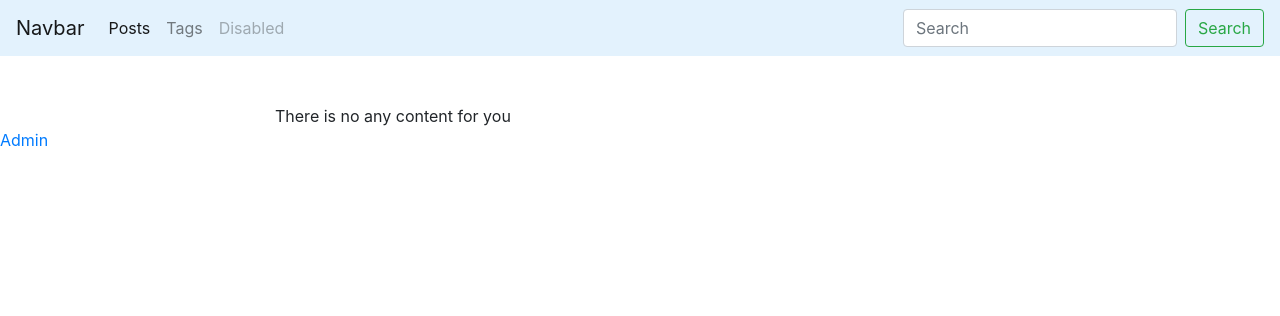
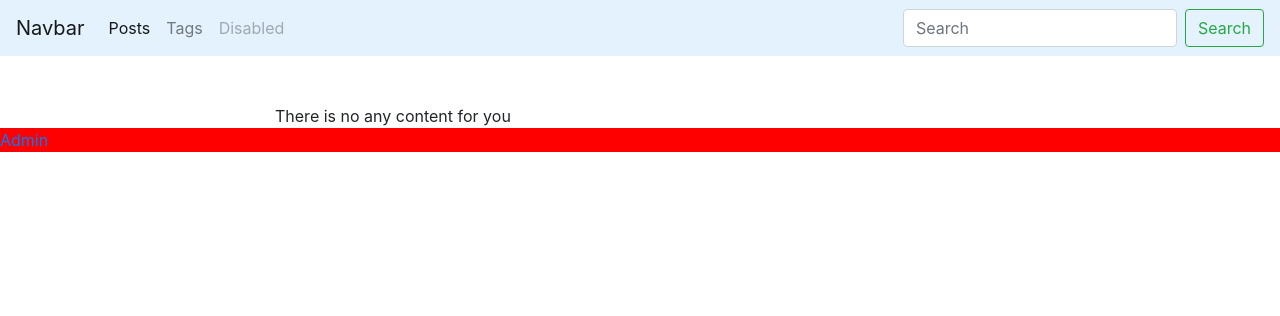
Before and after one commit to DianaGrass/blog, a Django app: template django/app/blogengine/templates/base.html in a window 1280 px wide. Shown: the top 316 px of the page. Run offline with Django 3.2, Linux system fonts and the light colour scheme; the template is opened without the code that fills it, so the values that code supplies are empty; parts of the project's set-up code (start-up, migrations or seed data) failed here and were passed over; some libraries are stand-ins or nearby versions.

Commit message:
add add static

```diff
--- a/django/app/blogengine/blogengine/settings.py
+++ b/django/app/blogengine/blogengine/settings.py
@@ -121,3 +121,6 @@ USE_TZ = True
 # https://docs.djangoproject.com/en/2.2/howto/static-files/
 
 STATIC_URL = '/static/'
+STATICFILES_DIRS = [
+    os.path.join(BASE_DIR, 'static')
+]
--- /dev/null
+++ b/django/app/blogengine/static/css/styles.css
@@ -0,0 +1,3 @@
+.admin-panel {
+    background : red;
+}
--- a/django/app/blogengine/templates/base.html
+++ b/django/app/blogengine/templates/base.html
@@ -1,3 +1,4 @@
+{% load static%}
 <!DOCTYPE html>
 <html lang="en">
   <head>
@@ -5,6 +6,7 @@
     <meta name="viewport" content="width=device-width, initial-scale=1.0">
     <meta http-equiv="X-UA_Compatible" content="ie=edge">
     <link rel="stylesheet" href="https://stackpath.bootstrapcdn.com/bootstrap/4.3.1/css/bootstrap.min.css" integrity="sha384-ggOyR0iXCbMQv3Xipma34MD+dH/1fQ784/j6cY/iJTQUOhcWr7x9JvoRxT2MZw1T" crossorigin="anonymous">
+    <link rel="stylesheet" href="{% static 'css/styles.css' %}">
     <title>
       {% block title %}
         Blog Engine
```
